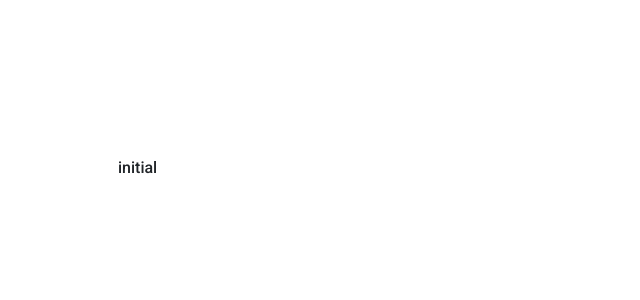
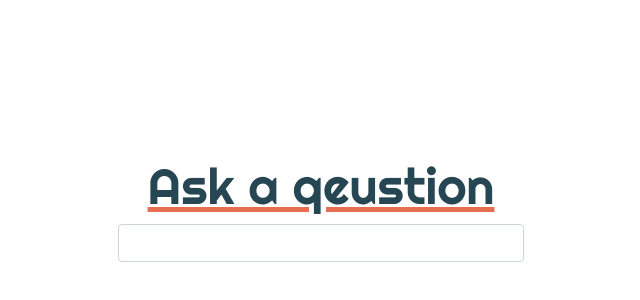
Before and after one commit to wolfpirker/react-decider-app, a React (Create React App) app: page / in a window 1280 px wide. Shown: the part 94-394 px from the top of the page, without its empty margins (319-959 px from the left). Built offline with nearby package versions, Linux system fonts and the light colour scheme.

Commit message:
the initial screen, with State changes

```diff
--- a/src/components/initial.jsx
+++ b/src/components/initial.jsx
@@ -1,5 +1,45 @@
+import { useRef, useState } from "react";
+
 const Initial = () => {
-  return <div>initial</div>;
+  const textInput = useRef();
+  const [showNext, setShowNext] = useState(false);
+  const [showError, setShowError] = useState(false);
+
+  const handleChange = () => {
+    if (textInput.current.value.length > 5) setShowNext(true);
+    else setShowNext(false);
+  };
+
+  const handleSubmit = () => {
+    const value = textInput.current.value;
+
+    if (value.length > 30) {
+      setShowError(true);
+      return false;
+    }
+  };
+
+  return (
+    <div>
+      <h1>Ask a qeustion</h1>
+      <input
+        ref={textInput}
+        onChange={handleChange}
+        name="question"
+        ref={textInput}
+        type="text"
+        className="form-control"
+      />
+
+      {showNext && (
+        <button className="btn" onClick={handleSubmit}>
+          Next
+        </button>
+      )}
+
+      {showError && <div className="error">The question is too long</div>}
+    </div>
+  );
 };
 
 export default Initial;
```
Also changed, not shown: 1 other file (tests, documents, lock files or other folders).
